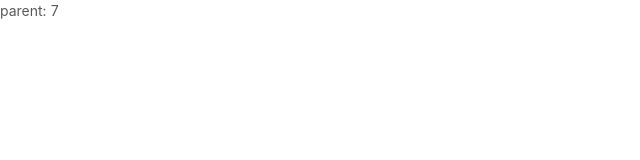
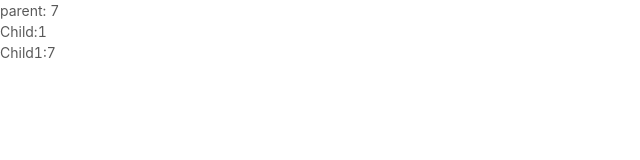
Before and after one commit to z3718l/react-test-app, a React app: page /#/demo1 in a window 1280 px wide. Shown: the top 160 px of the page, without its empty margins (0-640 px from the left). Built offline with nearby package versions, Linux system fonts and the light colour scheme.

Commit message:
refactor(重复渲染): 通过shouldComponentUpdate和PureComponent处理组件重复渲染问题

```diff
--- /dev/null
+++ b/src/components/Demo1/child.jsx
@@ -0,0 +1,19 @@
+import React from 'react'
+/**
+ * 不管num是不是变化，child都会重新渲染，
+ * 现在需求：如果传到chidl中的num不变，child组件就不再重新渲染
+ */
+export default class Child extends React.Component{
+    shouldComponentUpdate(nextProps, nextState) {
+        if (nextProps.num === this.props.num) { // 如果两次的值一样，就返回false
+            return false
+        }
+        return true
+    }
+    render() {
+        console.log('child render->')
+        return (
+            <div>Child:{ this.props.num }</div>
+        )
+    }
+}
--- /dev/null
+++ b/src/components/Demo1/child1.jsx
@@ -0,0 +1,19 @@
+import React from 'react'
+/**
+ * 不管num是不是变化，child都会重新渲染，
+ * 现在需求：如果传到chidl中的num不变，child组件就不再重新渲染
+ */
+/**
+ *
+ * Component:不会对数据进行比较
+ * PureComponent：会对数据进行浅比较，复杂的数据就不能用这个方式进行比较
+ */
+export default class Child1 extends React.PureComponent{
+
+    render() {
+        console.log('child1 render->')
+        return (
+            <div>Child1:{ this.props.num }</div>
+        )
+    }
+}
--- a/src/components/Demo1/parent.jsx
+++ b/src/components/Demo1/parent.jsx
@@ -1,4 +1,6 @@
 import React from 'react'
+import Child from './child'
+import Child1 from './child1'
 
 /**
  * 定时器
@@ -42,9 +44,12 @@ export default class Parent extends React.Component {
         MyAPI.unsubscribe()
     }
     render() {
+        console.log('parent render->')
         return (
             <div>
                 parent: { this.state.count }
+                <Child num={ 1 }/>
+                <Child1 num={ this.state.count }/>
             </div>
         )
     }
```
Also changed, not shown: 1 other file (tests, documents, lock files or other folders).
